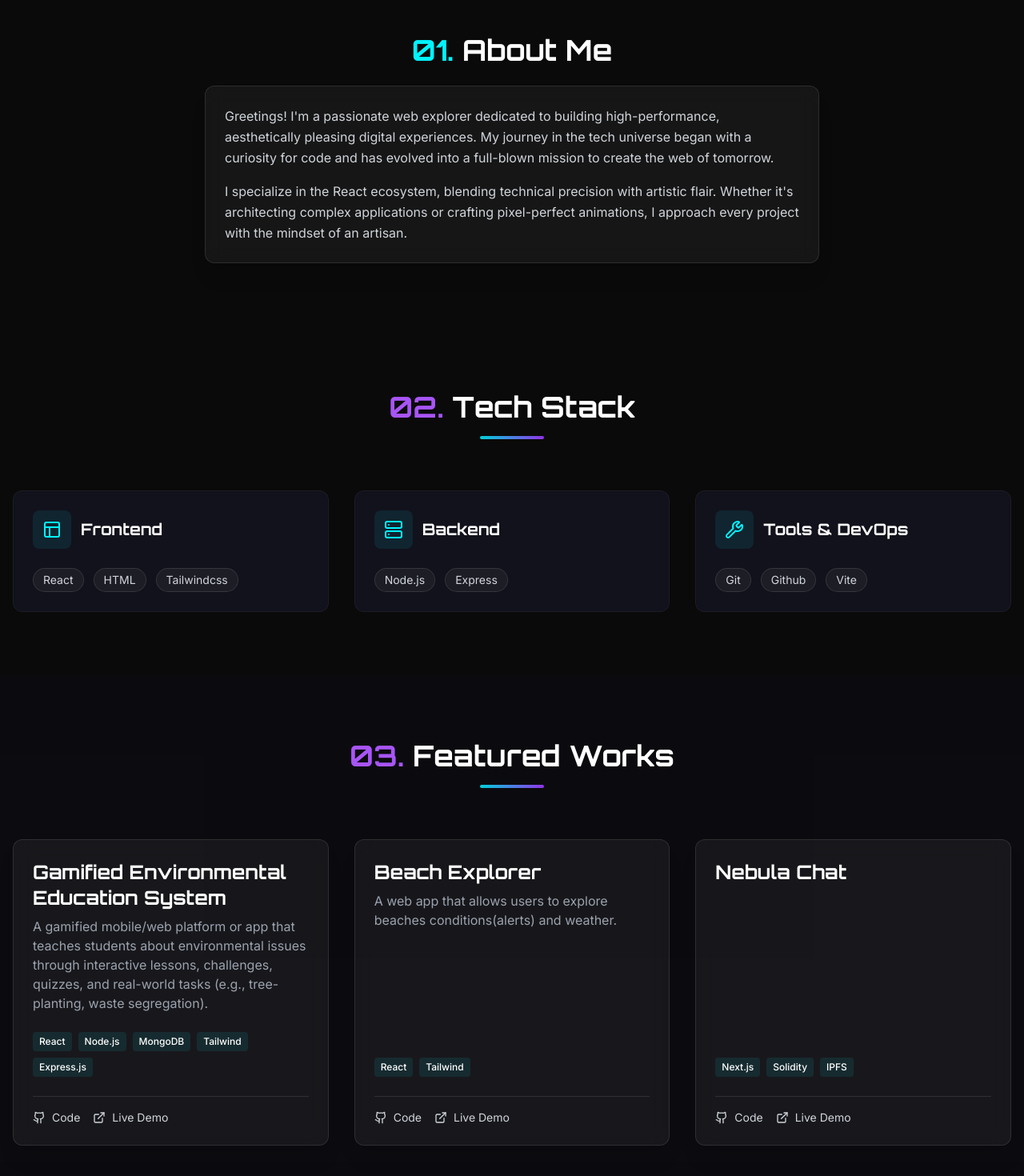
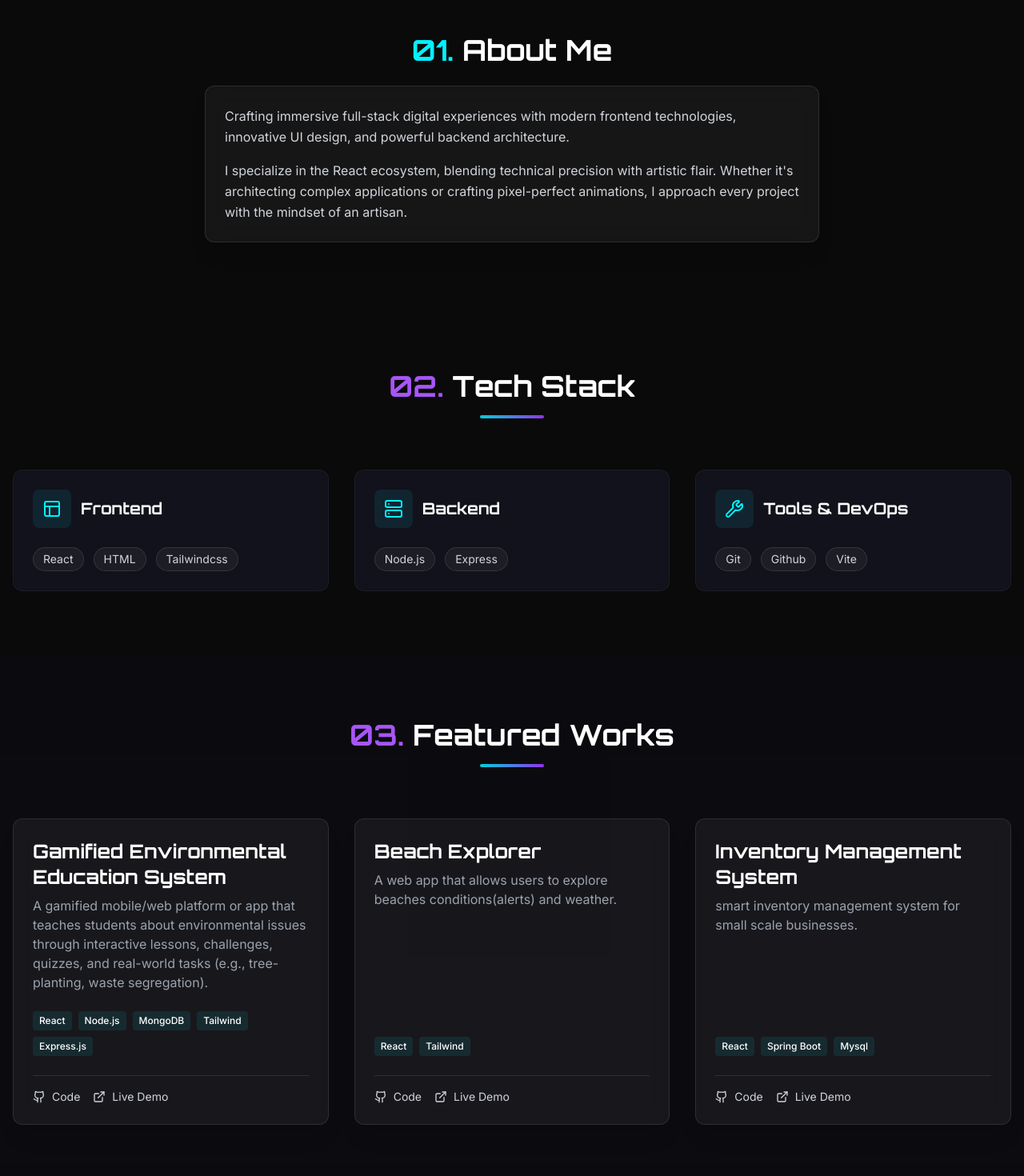
Before and after one commit to Sujal-thool/portfolio, a React (Vite) app: page / in a window 1280 px wide. Shown: the part 837-2307 px from the top of the page at 80% size. Built offline with nearby package versions, Linux system fonts and the light colour scheme.

Commit message:
added new management and added their github links

```diff
--- a/src/sections/About.jsx
+++ b/src/sections/About.jsx
@@ -17,7 +17,7 @@ const About = () => {
                     </h2>
                     <Card>
                         <p className="text-gray-300 leading-relaxed mb-4 text-center md:text-left">
-                            Greetings! I'm a passionate web explorer dedicated to building high-performance, aesthetically pleasing digital experiences. My journey in the tech universe began with a curiosity for code and has evolved into a full-blown mission to create the web of tomorrow.
+                            Crafting immersive full-stack digital experiences with modern frontend technologies, innovative UI design, and powerful backend architecture.
                         </p>
                         <p className="text-gray-300 leading-relaxed text-center md:text-left">
                             I specialize in the React ecosystem, blending technical precision with artistic flair. Whether it's architecting complex applications or crafting pixel-perfect animations, I approach every project with the mindset of an artisan.
--- a/src/sections/Projects.jsx
+++ b/src/sections/Projects.jsx
@@ -6,22 +6,22 @@ const projects = [
     {
         title: "Gamified Environmental Education System",
         description: "A gamified mobile/web platform or app that teaches students about environmental issues through interactive lessons, challenges, quizzes, and real-world tasks (e.g., tree-planting, waste segregation).",
-        tags: ["React", "Node.js", "MongoDB", "Tailwind","Express.js"],
-        github: "#",
+        tags: ["React", "Node.js", "MongoDB", "Tailwind", "Express.js"],
+        github: "https://github.com/Sujal-thool/Gamefied-environmental-education",
         live: "#"
     },
     {
         title: "Beach Explorer",
         description: "A web app that allows users to explore beaches conditions(alerts) and weather.",
         tags: ["React", "Tailwind"],
-        github: "#",
+        github: "https://github.com/Sujal-thool/Beach-explorer",
         live: "#"
     },
     {
-        title: "Nebula Chat",
-        description: "",
-        tags: ["Next.js", "Solidity", "IPFS"],
-        github: "#",
+        title: "Inventory Management System",
+        description: "smart inventory management system for small scale businesses.",
+        tags: ["React", "Spring Boot", "Mysql"],
+        github: "https://github.com/Sujal-thool/management",
         live: "#"
     }
 ];
```
